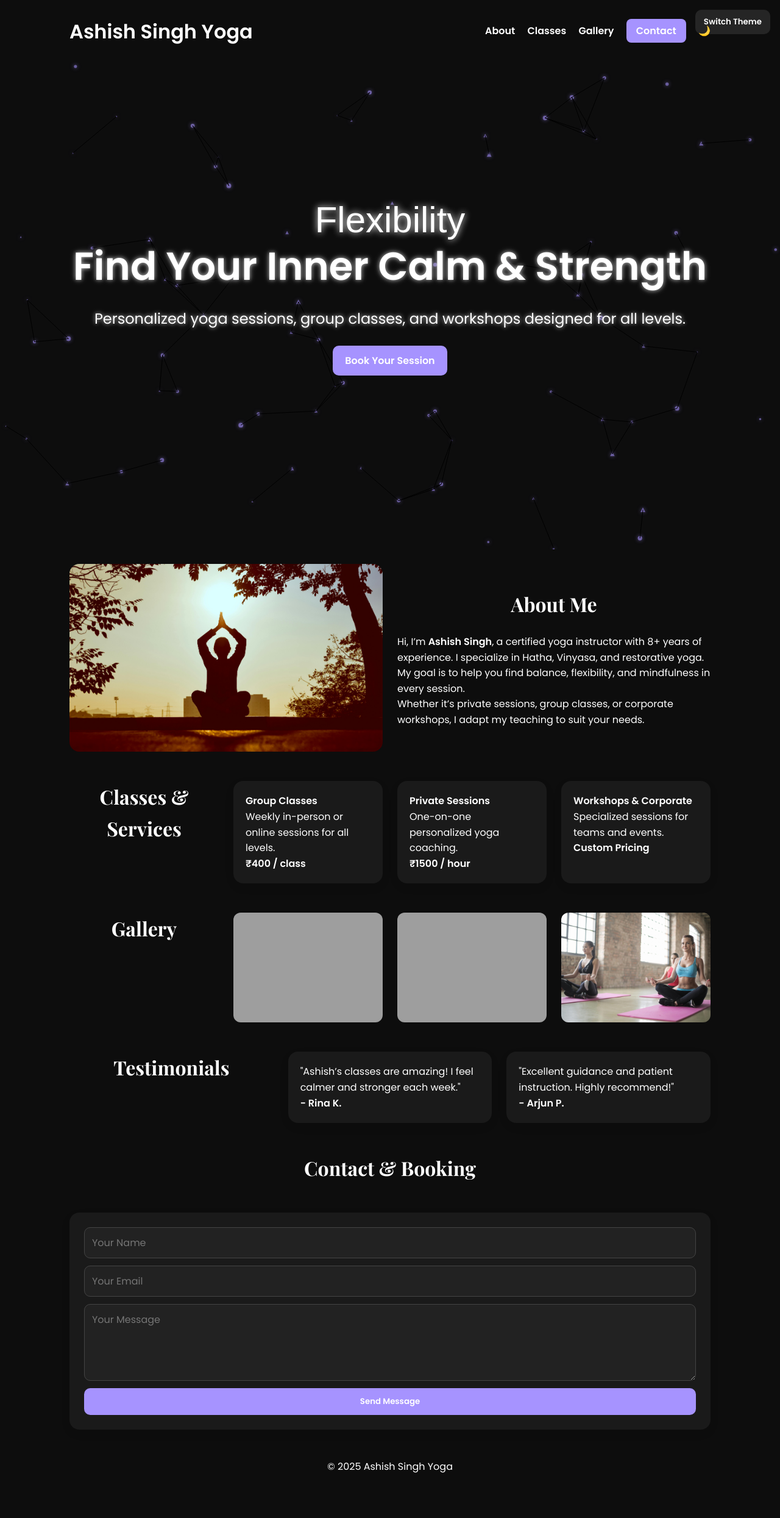
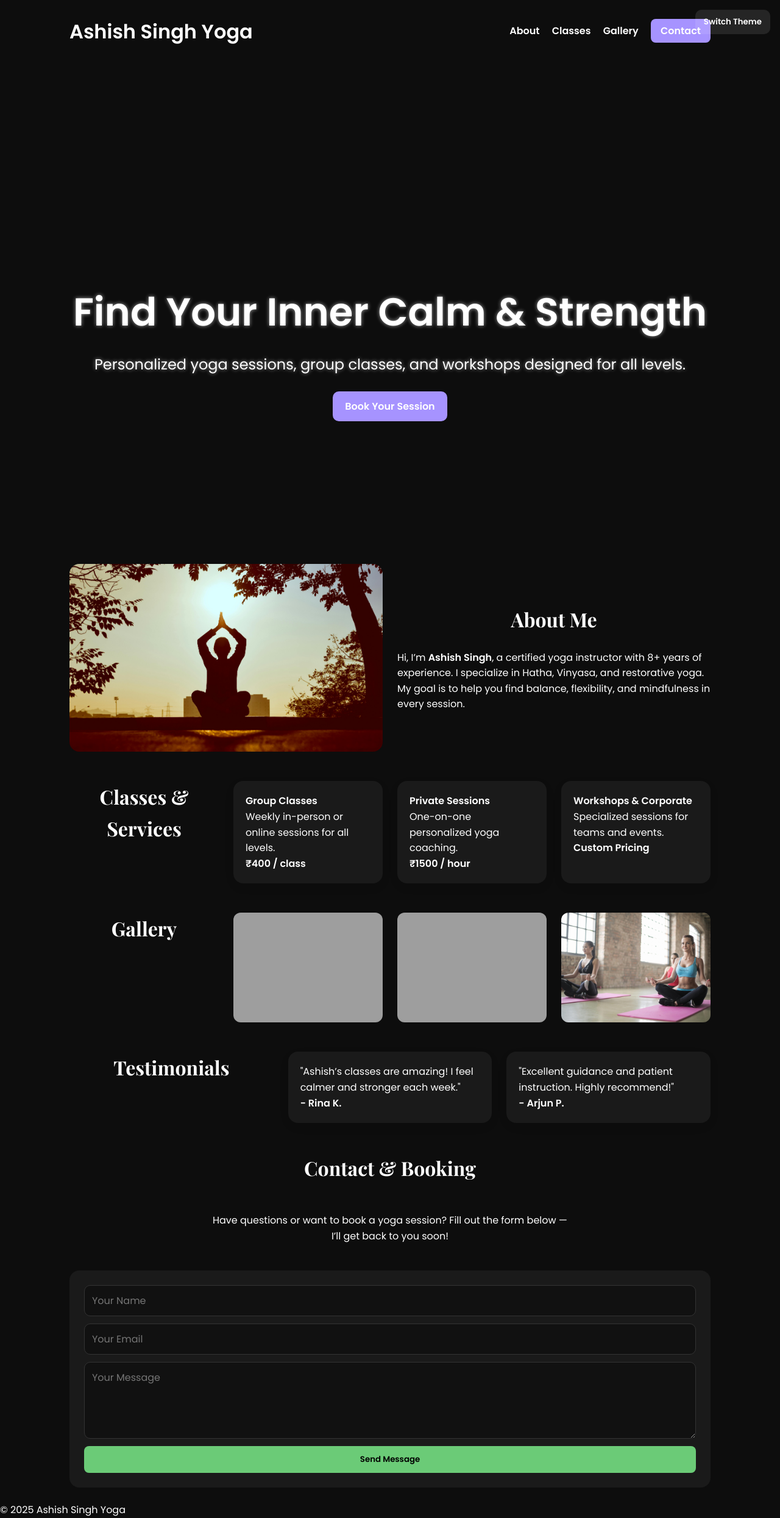
Before and after one commit to ASHISHs21/ashish-singh-yoga, a plain HTML site: page index.html in a window 1280 px wide. Shown: the whole page at 61% size. Before the commit the page ends 2443 px from the top, so only its background shows below. Drawn offline with nearby package versions, Linux system fonts and the light colour scheme; grey boxes are pictures that could not be loaded.

Commit message:
Added Contact form

```diff
--- a/index.html
+++ b/index.html
@@ -6,7 +6,7 @@
 <title>Ashish Singh Yoga</title>
 <link rel="icon" href="https://images.unsplash.com/photo-1599058917211-91e374490b6a?crop=entropy&cs=tinysrgb&fit=crop&h=32&w=32" type="image/png">
 
-<!-- ✅ SEO Improvements -->
+<!-- ✅ SEO -->
 <meta name="description" content="Ashish Singh Yoga — Personalized yoga sessions, workshops, and mindfulness classes for all levels.">
 <meta name="keywords" content="Yoga, Ashish Singh, Fitness, Meditation, Wellness, Classes, Workshops, India">
 <meta name="author" content="Ashish Singh">
@@ -25,7 +25,7 @@ html { scroll-behavior: smooth; }
 body { background: var(--bg); color: var(--text-color); line-height:1.6; transition: background 0.5s, color 0.5s; }
 
 .container { max-width: 1100px; margin:0 auto; padding:24px; position:relative; z-index:2; }
-header { display:flex; justify-content:space-between; align-items:center; padding-bottom:24px; position:relative; z-index:3; flex-wrap:wrap; gap:12px; }
+header { display:flex; justify-content:space-between; align-items:center; padding-bottom:24px; flex-wrap:wrap; gap:12px; }
 header h1 { font-family:'Playfair Display', serif; color:var(--text-color); }
 header h1 a { color:inherit; text-decoration:none; }
 header h1 a:hover { color: var(--particle-color); transition: color 0.3s ease; }
@@ -35,9 +35,9 @@ nav a.cta { background:var(--particle-color); color:white; padding:8px 16px; bor
 nav a.cta:hover { transform:translateY(-3px); box-shadow:0 6px 12px rgba(0,0,0,0.2);}
 
 .hero { display:flex; flex-direction:column; justify-content:center; align-items:center; text-align:center; height:100vh; position:relative; overflow:hidden;}
-.hero-content { position:relative; z-index:2; display:flex; flex-direction:column; align-items:center; justify-content:center; text-align:center; color:var(--text-color); }
-.hero-content h2 { font-size:clamp(2rem,5vw,4rem); margin-bottom:16px; text-shadow:0 0 6px rgba(255,255,255,0.6), 0 0 12px rgba(255,255,255,0.3);}
-.hero-content p { font-size:clamp(1rem,2.5vw,1.5rem); margin-bottom:24px; text-shadow:0 0 6px rgba(255,255,255,0.6), 0 0 12px rgba(255,255,255,0.3);}
+.hero-content { position:relative; z-index:2; display:flex; flex-direction:column; align-items:center; text-align:center; color:var(--text-color); }
+.hero-content h2 { font-size:clamp(2rem,5vw,4rem); margin-bottom:16px; text-shadow:0 0 6px rgba(255,255,255,0.6); }
+.hero-content p { font-size:clamp(1rem,2.5vw,1.5rem); margin-bottom:24px; text-shadow:0 0 6px rgba(255,255,255,0.6); }
 .hero-content a { background:var(--particle-color); padding:12px 20px; border-radius:10px; color:white; font-weight:600; text-decoration:none; transition:0.3s; }
 .hero-content a:hover { transform:translateY(-3px) scale(1.05); box-shadow:0 6px 12px rgba(0,0,0,0.3);}
 
@@ -59,15 +59,35 @@ h3 { font-family:'Playfair Display', serif; color:var(--text-color); font-size:2
 
 .testimonials { grid-template-columns:repeat(auto-fit,minmax(280px,1fr)); }
 
-.contact form { display:flex; flex-direction:column; gap:12px; background:var(--card); padding:24px; border-radius:16px; box-shadow:0 6px 18px rgba(0,0,0,0.05);}
-form input, form textarea { padding:12px; border-radius:10px; border:1px solid #444; font-size:1rem; background:#222; color:white; }
-form button { background:var(--particle-color); color:white; border:none; padding:12px; border-radius:10px; cursor:pointer; font-weight:600; transition:0.3s;}
-form button:hover { transform:translateY(-2px) scale(1.03); box-shadow:0 6px 12px rgba(0,0,0,0.2);}
+/* ✅ Contact form styling */
+#contactForm { display:flex; flex-direction:column; gap:12px; background:var(--card); padding:24px; border-radius:16px; }
+#contactForm input, #contactForm textarea {
+  background: #111;
+  border: 1px solid #333;
+  color: #fff;
+  border-radius: 10px;
+  padding: 12px;
+  font-size: 1rem;
+  transition: 0.3s;
+}
+#contactForm input:focus, #contactForm textarea:focus {
+  border-color: var(--particle-color);
+  box-shadow: 0 0 8px var(--particle-color);
+  outline: none;
+}
+#contactForm button {
+  background: #6BCB77;
+  color: #000;
+  font-weight: 600;
+  border: none;
+  padding: 12px;
+  border-radius: 8px;
+  cursor: pointer;
+  transition: 0.3s;
+}
+#contactForm button:hover { background: #57a866; transform: scale(1.02); }
 
-footer { text-align:center; padding:24px; color:var(--text-color);}
-#particle-bg { position:absolute; top:0; left:0; width:100%; height:100%; z-index:1; }
-
-/* Floating theme button */
+/* ✅ Floating theme button */
 #themeToggle {
   position: fixed;
   top: 16px;
@@ -82,38 +102,28 @@ footer { text-align:center; padding:24px; color:var(--text-color);}
   font-weight: 600;
   transition: 0.3s;
 }
-#themeToggle:hover {
-  background: rgba(255,255,255,0.2);
-  box-shadow: 0 0 12px rgba(255,255,255,0.4);
+#themeToggle:hover { background: rgba(255,255,255,0.2); }
+
+/* ✅ Thank You popup */
+#thankYouPopup {
+  display:none;
+  position:fixed;
+  top:50%; left:50%;
+  transform:translate(-50%,-50%) scale(0.9);
+  background:#1a1a1a;
+  padding:30px 40px;
+  border-radius:16px;
+  box-shadow:0 0 20px rgba(0,0,0,0.4);
+  text-align:center;
+  color:#6BCB77;
+  font-weight:600;
+  z-index:2000;
+  animation: fadeInScale 0.4s ease forwards;
 }
-
-/* Zoom Modal */
-#imageModal {
-  display: none;
-  position: fixed;
-  z-index: 1000;
-  padding-top: 60px;
-  left: 0; top: 0;
-  width: 100%; height: 100%;
-  background-color: rgba(0,0,0,0.9);
-  backdrop-filter: blur(6px);
+@keyframes fadeInScale {
+  from {opacity:0; transform:translate(-50%,-50%) scale(0.8);}
+  to {opacity:1; transform:translate(-50%,-50%) scale(1);}
 }
-#imageModal img {
-  margin: auto;
-  display: block;
-  max-width: 90%;
-  max-height: 80vh;
-  border-radius: 12px;
-  box-shadow: 0 0 20px rgba(255,255,255,0.2);
-  animation: zoomIn 0.3s ease;
-}
-#imageModal span {
-  position: absolute; top: 20px; right: 40px;
-  color: #fff; font-size: 40px; font-weight: bold;
-  cursor: pointer; transition: 0.3s;
-}
-#imageModal span:hover { color: var(--particle-color); }
-@keyframes zoomIn { from {transform: scale(0.8); opacity: 0;} to {transform: scale(1); opacity: 1;} }
 
 @media(max-width:900px){.about{grid-template-columns:1fr; text-align:center;}}
 </style>
@@ -121,18 +131,15 @@ footer { text-align:center; padding:24px; color:var(--text-color);}
 <body>
 
 <header class="container">
-  <!-- ✅ Smooth scroll to top instead of reload -->
   <h1><a href="#" onclick="window.scrollTo({ top: 0, behavior: 'smooth' }); return false;">Ashish Singh Yoga</a></h1>
   <nav>
     <a href="#about">About</a>
     <a href="#services">Classes</a>
     <a href="#gallery">Gallery</a>
     <a href="#contact" class="cta">Contact</a>
-    <a href="#" id="darkToggle"></a>
   </nav>
 </header>
 
-<!-- Floating theme button -->
 <button id="themeToggle">Switch Theme</button>
 
 <div class="hero">
@@ -149,7 +156,6 @@ footer { text-align:center; padding:24px; color:var(--text-color);}
   <div>
     <h3>About Me</h3>
     <p>Hi, I’m <strong>Ashish Singh</strong>, a certified yoga instructor with 8+ years of experience. I specialize in Hatha, Vinyasa, and restorative yoga. My goal is to help you find balance, flexibility, and mindfulness in every session.</p>
-    <p>Whether it’s private sessions, group classes, or corporate workshops, I adapt my teaching to suit your needs.</p>
   </div>
 </section>
 
@@ -173,110 +179,55 @@ footer { text-align:center; padding:24px; color:var(--text-color);}
   <div class="testimonial-card"><p>"Excellent guidance and patient instruction. Highly recommend!"</p><strong>- Arjun P.</strong></div>
 </section>
 
+<!-- ✅ Updated contact form (Getform + Popup) -->
 <section id="contact" class="contact container">
   <h3>Contact & Booking</h3>
-  <form id="contactForm">
+  <p style="text-align:center; max-width:600px; margin:0 auto 20px;">
+    Have questions or want to book a yoga session? Fill out the form below — I’ll get back to you soon!
+  </p>
+
+  <form id="contactForm" action="https://getform.io/f/byvexvja" method="POST">
     <input type="text" name="name" placeholder="Your Name" required>
     <input type="email" name="email" placeholder="Your Email" required>
-    <textarea name="message" rows="4" placeholder="Your Message"></textarea>
+    <textarea name="message" rows="4" placeholder="Your Message" required></textarea>
+    <input type="hidden" name="_gotcha" style="display:none !important">
     <button type="submit">Send Message</button>
   </form>
 </section>
 
+<!-- ✅ Thank You Popup -->
+<div id="thankYouPopup">
+  ✅ Thank you! Your message has been sent successfully.
+</div>
+
 <footer>© 2025 Ashish Singh Yoga</footer>
 
-<div id="imageModal">
-  <span id="closeModal">&times;</span>
-  <img id="modalImg" alt="Zoomed Image">
-</div>
-
 <script>
-// Section fade-in animation
+// Section animation
 const sections = document.querySelectorAll('section');
 const observer = new IntersectionObserver(entries => {
   entries.forEach(entry => { if(entry.isIntersecting) entry.target.classList.add('visible'); });
 }, {threshold:0.2});
 sections.forEach(section => observer.observe(section));
 
-// Dark Mode toggle with icon
-const toggle = document.getElementById('darkToggle');
-function updateIcon(){ toggle.textContent = document.body.classList.contains('dark-mode') ? '☀️' : '🌙'; }
-toggle.addEventListener('click', e=>{
+// Contact Form logic (Getform)
+const contactForm = document.getElementById("contactForm");
+const thankYouPopup = document.getElementById("thankYouPopup");
+
+contactForm.addEventListener("submit", async (e) => {
   e.preventDefault();
-  document.body.classList.toggle('dark-mode');
-  updateIcon();
-});
-updateIcon();
-
-// Particle animation
-const canvas = document.getElementById('particle-bg');
-const ctx = canvas.getContext('2d');
-let particles = [];
-let keywords = ["Mindfulness","Flexibility","Calm","Strength","Balance","Energy"];
-let width = canvas.width = window.innerWidth;
-let height = canvas.height = window.innerHeight;
-window.addEventListener('resize', ()=>{ width=canvas.width=window.innerWidth; height=canvas.height=window.innerHeight; });
-
-class Particle {
-  constructor(){ this.x=Math.random()*width; this.y=Math.random()*height; this.vx=(Math.random()-0.5)*0.5; this.vy=(Math.random()-0.5)*0.5; this.size=Math.random()*3+1; this.type=Math.random()>0.5?"circle":"triangle"; }
-  draw(){
-    ctx.shadowColor = getComputedStyle(document.documentElement).getPropertyValue('--particle-color');
-    ctx.shadowBlur = 6;
-    ctx.fillStyle = getComputedStyle(document.documentElement).getPropertyValue('--particle-color') + "88";
-    ctx.beginPath();
-    if(this.type==="circle"){ ctx.arc(this.x,this.y,this.size,0,Math.PI*2); ctx.fill(); }
-    else{ ctx.moveTo(this.x,this.y-this.size); ctx.lineTo(this.x+this.size,this.y+this.size); ctx.lineTo(this.x-this.size,this.y+this.size); ctx.closePath(); ctx.fill(); }
-    ctx.shadowBlur = 0;
+  const formData = new FormData(contactForm);
+  const response = await fetch(contactForm.action, {
+    method: "POST",
+    body: formData
+  });
+  if (response.ok) {
+    thankYouPopup.style.display = "block";
+    contactForm.reset();
+    setTimeout(() => { thankYouPopup.style.display = "none"; }, 4000);
+  } else {
+    alert("❌ Something went wrong. Please try again later.");
   }
-  update(){ this.x+=this.vx; this.y+=this.vy; if(this.x<0||this.x>width) this.vx*=-1; if(this.y<0||this.y>height) this.vy*=-1; this.draw(); }
-}
-for(let i=0;i<80;i++) particles.push(new Particle());
-
-let keywordIndex=0; let keywordOpacity=0; let fadeIn=true;
-function animate(){
-  ctx.clearRect(0,0,width,height);
-  particles.forEach(p=>p.update());
-  // Connect particles
-  for(let i=0;i<particles.length;i++){ for(let j=i+1;j<particles.length;j++){
-    let dx=particles[i].x-particles[j].x; let dy=particles[i].y-particles[j].y; let dist=Math.sqrt(dx*dx+dy*dy);
-    if(dist<100){ ctx.strokeStyle = getComputedStyle(document.documentElement).getPropertyValue('--particle-color') + ((1-dist/100)*0.2); ctx.lineWidth=1; ctx.beginPath(); ctx.moveTo(particles[i].x,particles[i].y); ctx.lineTo(particles[j].x,particles[j].y); ctx.stroke(); }
-  }}
-  ctx.font = "clamp(30px,5vw,60px) Arial";
-  ctx.fillStyle = `rgba(255,255,255,${keywordOpacity})`;
-  ctx.textAlign="center"; ctx.shadowColor="white"; ctx.shadowBlur=12;
-  ctx.fillText(keywords[keywordIndex], width/2, height/2 - 120);
-  ctx.shadowBlur=0;
-  if(fadeIn) keywordOpacity+=0.01; else keywordOpacity-=0.01;
-  if(keywordOpacity>=1) fadeIn=false;
-  if(keywordOpacity<=0){ fadeIn=true; keywordIndex=(keywordIndex+1)%keywords.length; }
-  requestAnimationFrame(animate);
-}
-animate();
-
-// Pause animation when tab not visible
-document.addEventListener('visibilitychange', ()=>{ if(document.hidden) cancelAnimationFrame(animate); else requestAnimationFrame(animate); });
-
-// Theme cycle
-const themes=[{particle:"#A693FF"},{particle:"#FF6B6B"},{particle:"#6BCB77"},{particle:"#FFD93D"},{particle:"#4D96FF"},{particle:"#FF5C8D"},{particle:"#FF8C42"},{particle:"#00CFFF"},{particle:"#D000FF"},{particle:"#00FFAB"}];
-let themeIndex=0;
-const toggleBtn=document.getElementById('themeToggle');
-toggleBtn.addEventListener('click', ()=>{ themeIndex=(themeIndex+1)%themes.length; document.documentElement.style.setProperty('--particle-color', themes[themeIndex].particle); });
-setInterval(()=>{ themeIndex=(themeIndex+1)%themes.length; document.documentElement.style.setProperty('--particle-color', themes[themeIndex].particle); },10000);
-
-// Zoomable gallery
-const galleryImages=document.querySelectorAll('.gallery img');
-const modal=document.getElementById('imageModal');
-const modalImg=document.getElementById('modalImg');
-const closeModal=document.getElementById('closeModal');
-galleryImages.forEach(img=>img.addEventListener('click',()=>{modal.style.display='block';modalImg.src=img.src;}));
-closeModal.addEventListener('click',()=>{modal.style.display='none';});
-modal.addEventListener('click',e=>{if(e.target===modal)modal.style.display='none';});
-
-// Contact form feedback
-document.getElementById('contactForm').addEventListener('submit', e=>{
-  e.preventDefault();
-  alert('Thank you! Your message has been sent. 🙏');
-  e.target.reset();
 });
 </script>
 </body>
```
